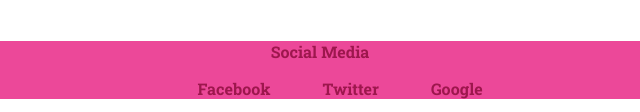
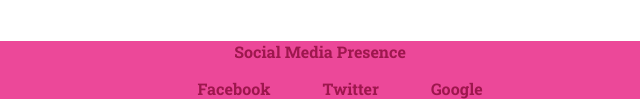
Before and after one commit to AkalyaKS/learn-component-library1, a plain HTML site: page index.html in a window 1280 px wide. Shown: the part 969-1081 px from the top of the page, 320-960 px from the left. Drawn offline with Linux system fonts and the light colour scheme.

Commit message:
update footer

```diff
--- a/index.html
+++ b/index.html
@@ -42,7 +42,7 @@
 </div>
 </section>
 <footer class="footer">
-    <div class="footer-header"> Social Media</div>
+    <div class="footer-header"> Social Media Presence</div>
     <ul class="social-links list-non-bullet">
         <li class="list-item-inline">
             <a class=link href"/">Facebook</a>
```
